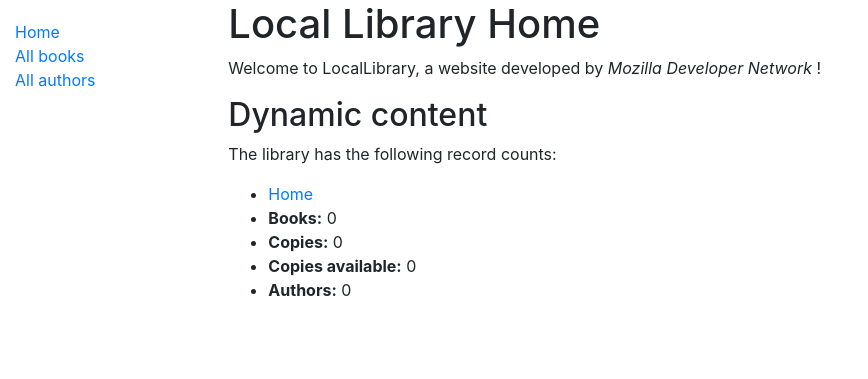
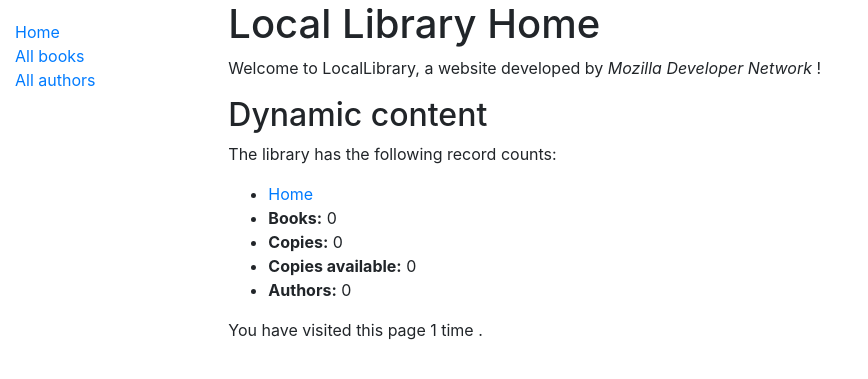
Before and after one commit to QuanRin/mysite, a Django app: page /catalog/ in a window 1280 px wide. Shown: the top 379 px of the page, without its empty margins (0-868 px from the left). Run offline with Django 5.2, Linux system fonts and the light colour scheme; data that the repository does not hold is empty; some libraries are stand-ins or nearby versions.

Commit message:
Django Tutorial Part 7: Sessions framework

```diff
--- a/locallibrary/catalog/templates/index.html
+++ b/locallibrary/catalog/templates/index.html
@@ -15,4 +15,9 @@
         <li><strong>{% trans "Copies available" %}:</strong> {{ num_instances_available }}</li>
         <li><strong>{% trans "Authors" %}:</strong> {{ num_authors }}</li>
     </ul>
+    <p>
+        <span> {% trans "You have visited this page" %} {{ num_visits }}</span>
+        <span> {% trans "time" %}</span>
+        <span>{{ num_visits|pluralize }}.</span>
+    </p>
 {% endblock %}
--- a/locallibrary/catalog/views.py
+++ b/locallibrary/catalog/views.py
@@ -12,12 +12,15 @@ def index(request):
     num_instances_available = BookInstance.objects.filter(status__exact=LoanStatus.AVAILABLE.value).count()
 
     num_authors = Author.objects.count()
+    num_visits = request.session.get('num_visits', 1)
+    request.session['num_visits'] = num_visits + 1
 
     context = {
         'num_books': num_books,
         'num_instances': num_instances,
         'num_instances_available': num_instances_available,
         'num_authors': num_authors,
+        'num_visits': num_visits,
     }
 
     return render(request, 'index.html', context=context)
```
Also changed, not shown: locallibrary/catalog/locale/vi/LC_MESSAGES/django.po, 1 other file.
